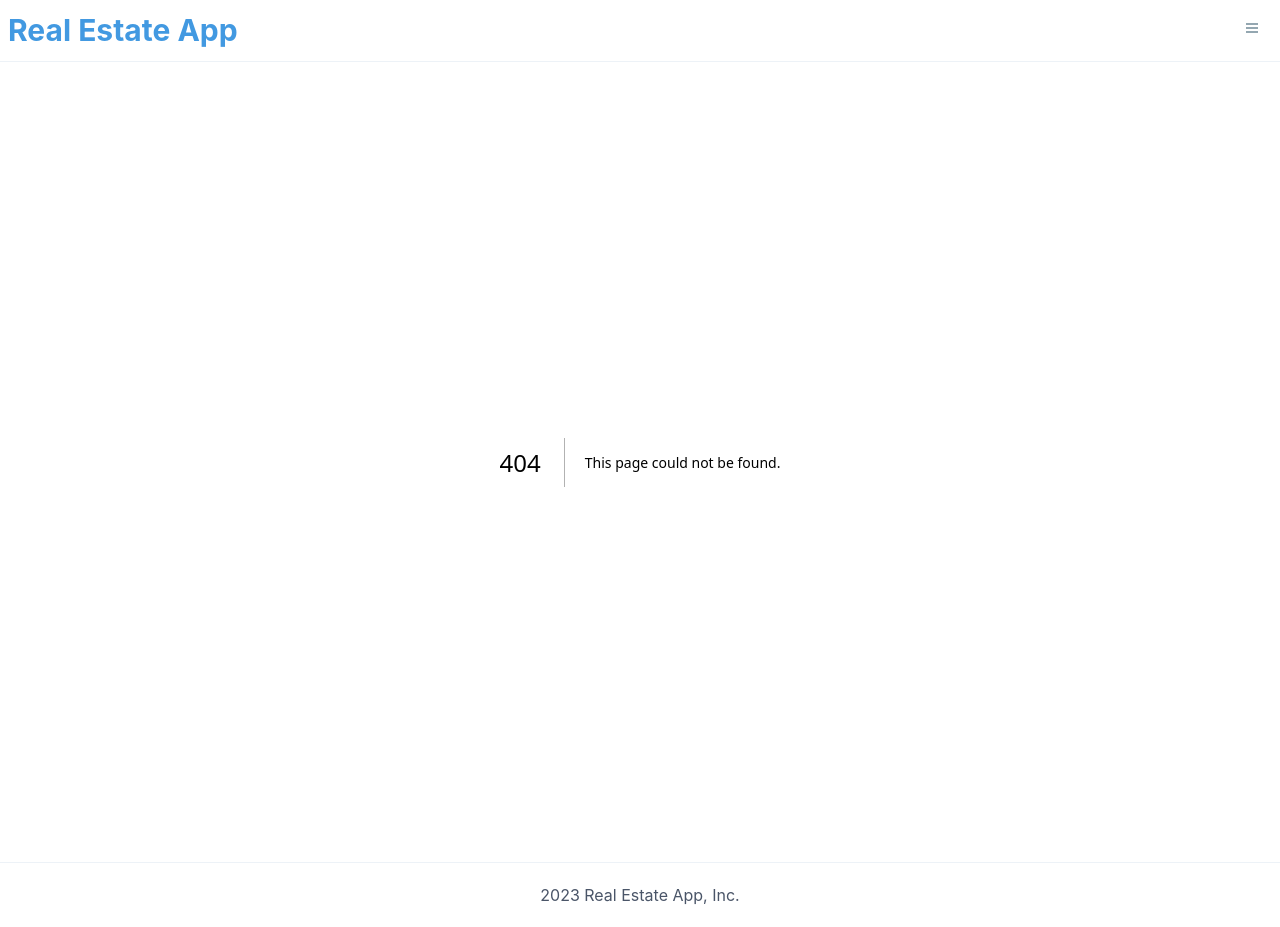
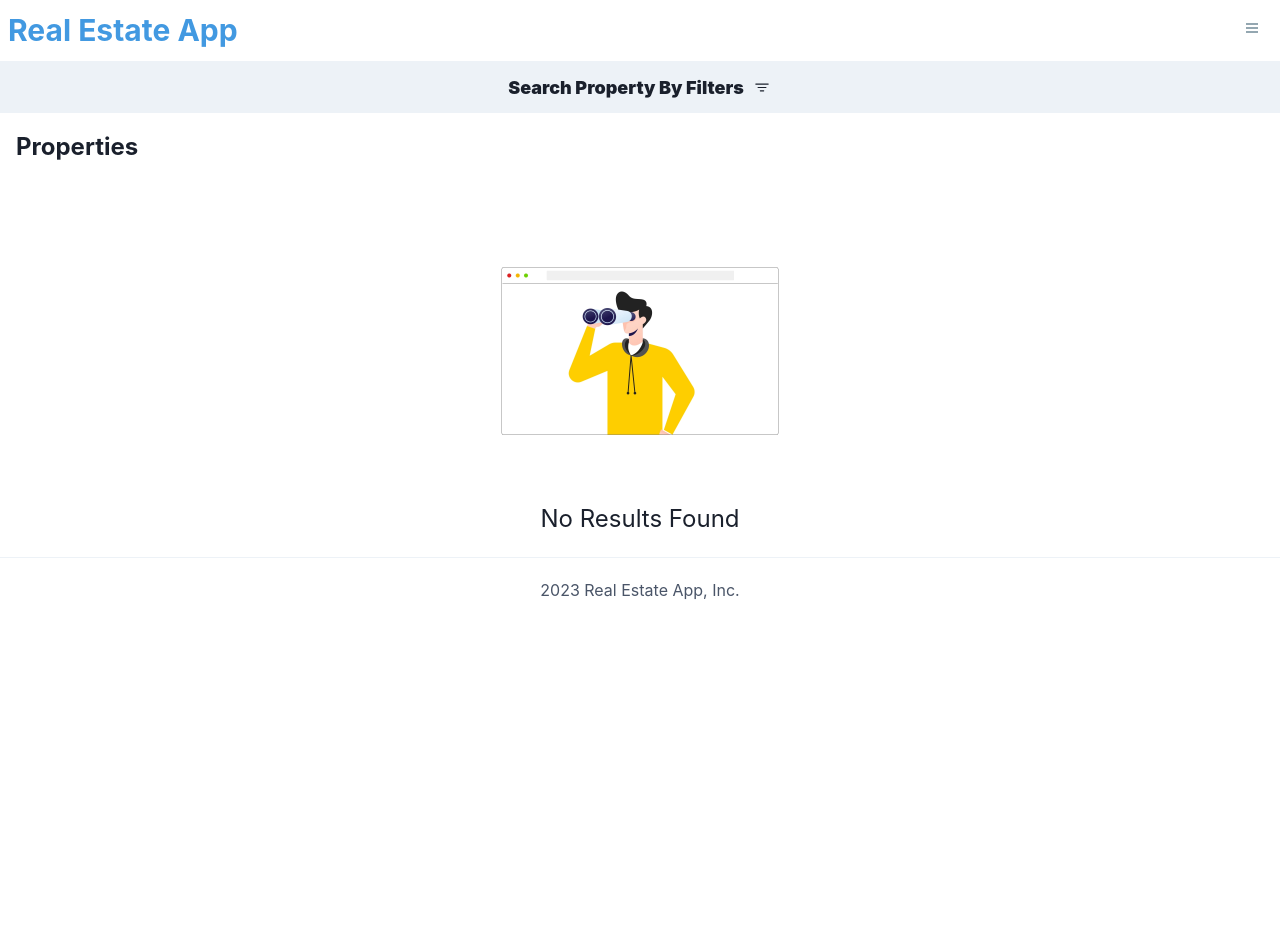
Before and after one commit to MadMax8930/real-estate, a Next.js app: page /search in a window 1280 px wide. Before the commit this address had no page. After the commit the page ends 800 px from the top, so only its background shows below. Built offline with nearby package versions, Linux system fonts and the light colour scheme.

Commit message:
search query

```diff
--- /dev/null
+++ b/components/SearchFilters.jsx
@@ -0,0 +1,15 @@
+import { useState, useEffect } from 'react';
+import { Flex, Box, Select, Text, Input, Spinner, Icon, Button } from '@chakra-ui/react';
+import { useRouter } from 'next/router';
+import { MdCancel } from 'react-icons/md';
+import Image from 'next/image';
+
+const SearchFilters = () => {
+   return (
+      <div>
+         Search Filters
+      </div>
+   )
+};
+
+export default SearchFilters;
--- /dev/null
+++ b/pages/search.js
@@ -0,0 +1,46 @@
+import { useState } from 'react';
+import { useRouter } from 'next/router';
+import Image from 'next/image';
+import { Flex, Box, Text, Icon } from '@chakra-ui/react';
+import { BsFilter } from 'react-icons/bs';
+import SearchFilters from '../components/SearchFilters';
+import Property from '../components/Property';
+import noresult from '../assets/images/noresult.png';
+
+const Search = ({ properties }) => {
+  const [searchFilters, setSearchFilters] = useState(false);
+  const router = useRouter();
+
+  return (
+    <Box>
+      <Flex
+         cursor="pointer"
+         bg="gray.100"
+         justifyContent="center"
+         alignItems="center"
+         p="3"
+         fontWeight="black"
+         fontSize="lg"
+         onClick={() => setSearchFilters((prevFilters) => !prevFilters)}
+      >
+         <Text>Search Property By Filters</Text>
+         <Icon as={BsFilter} paddingLeft="2" w="7"/>
+      </Flex>
+      {searchFilters && <SearchFilters />}
+      <Text fontSize="2xl" p="4" fontWeight="bold">
+         Properties {router.query.purpose}
+      </Text>
+      <Flex flexWrap="wrap">
+         {[].map((property) => <Property property={property} key={property.id} />)}
+      </Flex>
+      {[].length === 0 && (
+         <Flex justifyContent="center" alignItems="center" flexDirection="column" marginTop="5" marginBottom="5">
+            <Image src={noresult} alt="no result" width={400} height={400}/>
+            <Text fontSize="2xl">No Results Found</Text>
+         </Flex>
+      )}
+    </Box>
+   );
+};
+
+export default Search;
```
Also changed, not shown: assets/images/noresult.png (added).
